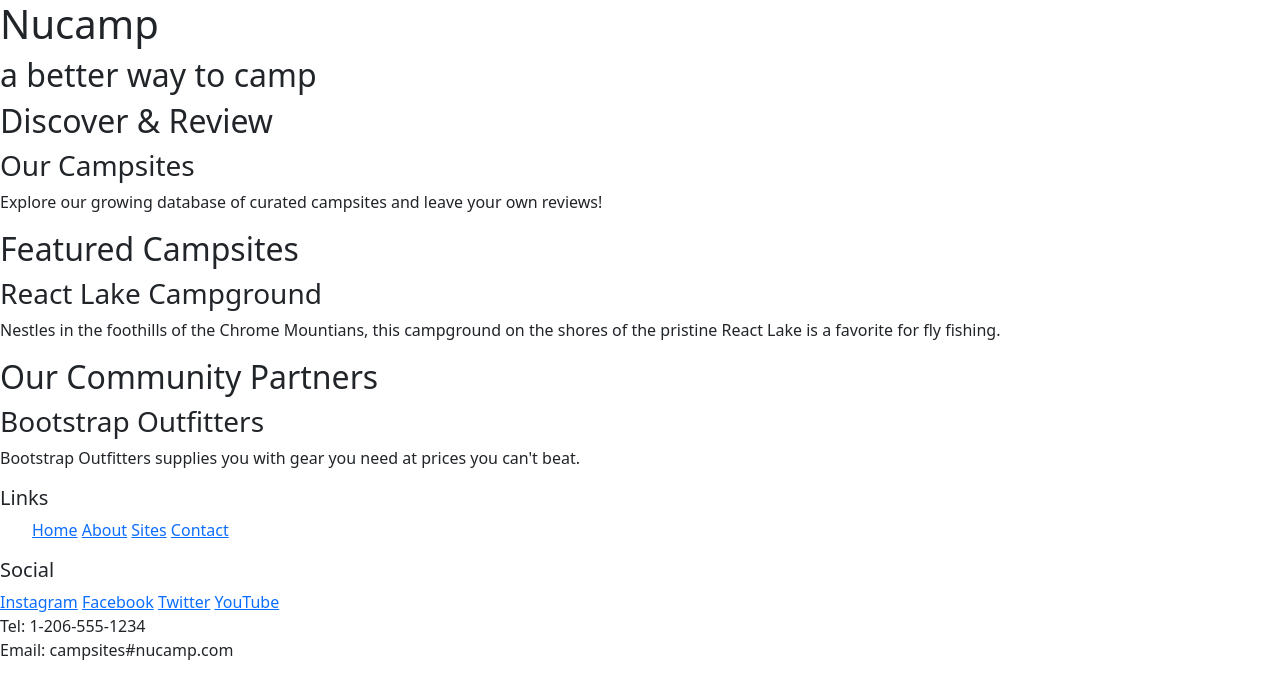
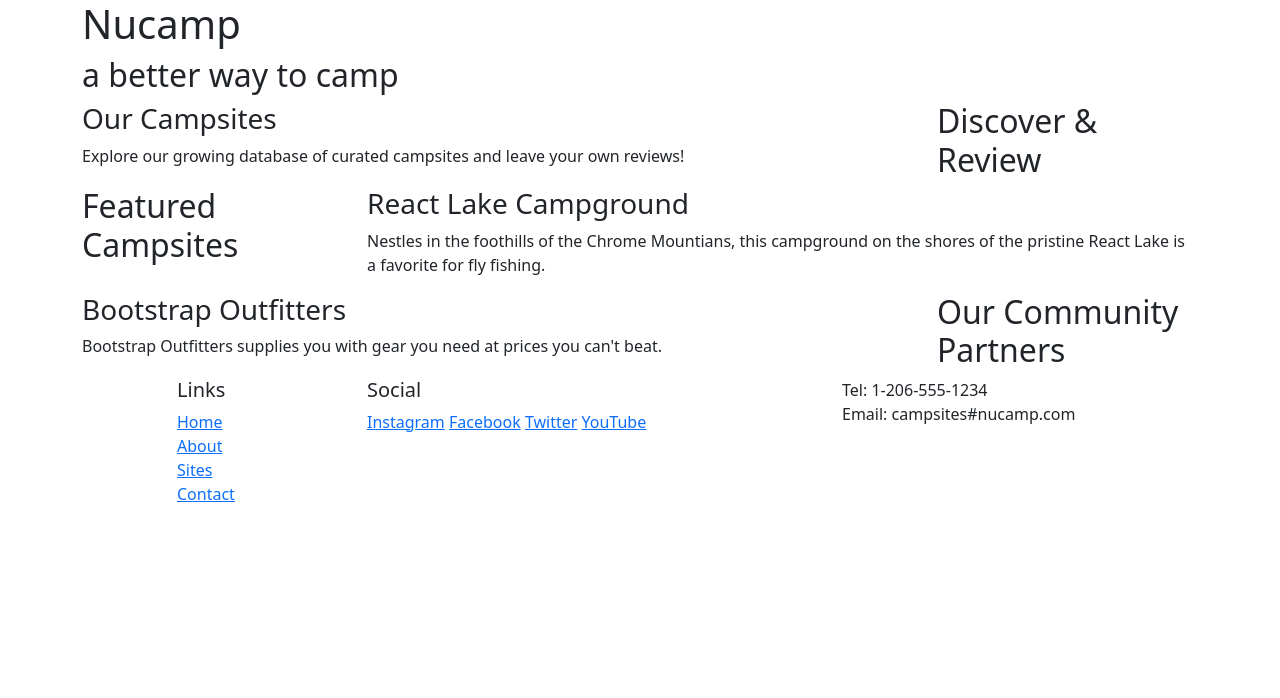
Before and after one commit to holiboy1/nucampsiteweb, a plain HTML site: page index.html in a window 1280 px wide. Drawn offline with nearby package versions, Linux system fonts and the light colour scheme.

Commit message:
Bootstrap Grid

```diff
--- a/index.html
+++ b/index.html
@@ -12,54 +12,78 @@
 <body>
     <!--header-->
     <header>
-        <div>
+        <div class="container">
+            <div class="row">
+                <div class="col">
                     <h1>Nucamp</h1>
                     <h2>a better way to camp</h2>
+                </div>
+            </div>
+
         </div>
     </header>
 
     <!--main section-->
-    <main>
+    <main class="container">
+
         <!--discover section-->
-        <section>
+        <section class="row">
+            <div class="col-sm-4 col-md-3 order-sm-last">
                 <h2>Discover & Review</h2>
+            </div>
+            <div class="col">
                 <h3>Our Campsites</h3>
                 <p>Explore our growing database of curated campsites and leave your own reviews!</p>
+            </div>
         </section>
+
         <!--Feature Section-->
-        <section>
+        <section class="row">
+            <div class="col-sm-4 col-md-3">
                <h2>Featured Campsites</h2>
+            </div>
+            <div class="col">
                 <h3>React Lake Campground</h3>
                 <p>Nestles in the foothills of the Chrome Mountians, this campground on the shores of the pristine React Lake is a favorite for fly fishing.</p>
+            </div>
         </section>
+
         <!--Partner Section-->
-        <section>
+        <section class="row">
+            <div class="col-sm-4 col-md-3 order-sm-last">
                 <h2>Our Community Partners</h2>
+            </div>
+            <div class="col">
                 <h3>Bootstrap Outfitters</h3>
                 <p>Bootstrap Outfitters supplies you with gear you need at prices you can't beat.</p>
+            </div>
         </section>
     </main>
     <!--Footer-->
     <footer>
-        <div>
+        <div class="container">
+            <div class="row">
+                    <div class="col-4 col-sm-2 offset-1">
                         <h5>Links</h5>
-            <uL>
-                <il><a href="#">Home</a></il>
-                <il><a href="#">About</a></il>
-                <il><a href="#">Sites</a></il>
-                <il><a href="#">Contact</a></il>
+                        <uL class="list-unstyled">
+                            <li><a href="#">Home</a></li>
+                            <li><a href="#">About</a></li>
+                            <li><a href="#">Sites</a></li]>
+                            <li><a href="#">Contact</a></li>
                         </uL>
                     </div>
-        <div>
+                    <div class="col-6 col-sm-5">
                         <h5>Social</h5>
                         <a href="http://instagram.com/">Instagram</a>
                         <a href="http://facebook.com/">Facebook</a>
                         <a href="http://twitter.com/">Twitter</a>
                         <a href="http://youtube.com/">YouTube</a>
                     </div>
-        <div>
+                    <div class="col-sm-4">
                         Tel: 1-206-555-1234<br>
                         Email: campsites#nucamp.com
+                    </div>
+            </div>
         </div>
     </footer>
     <!-- Bootstrap JavaScript plugins -->
```
Lines whose indentation alone changed are shown as unchanged.
